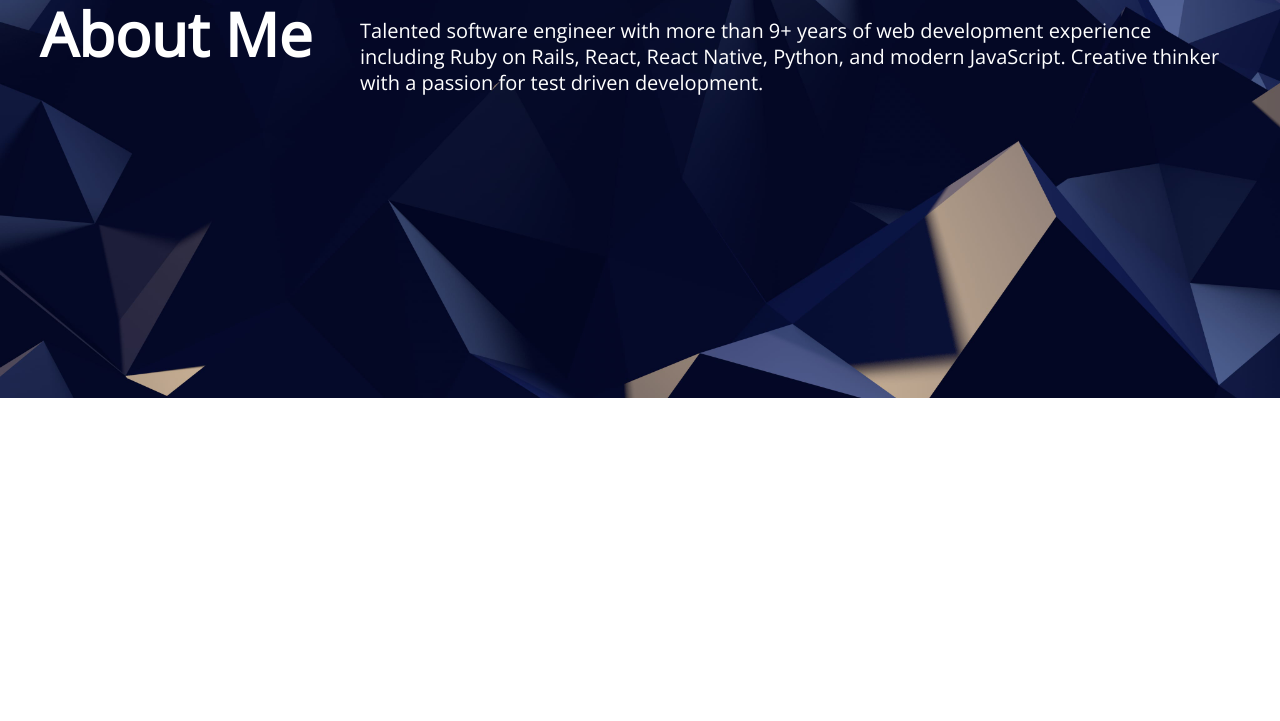
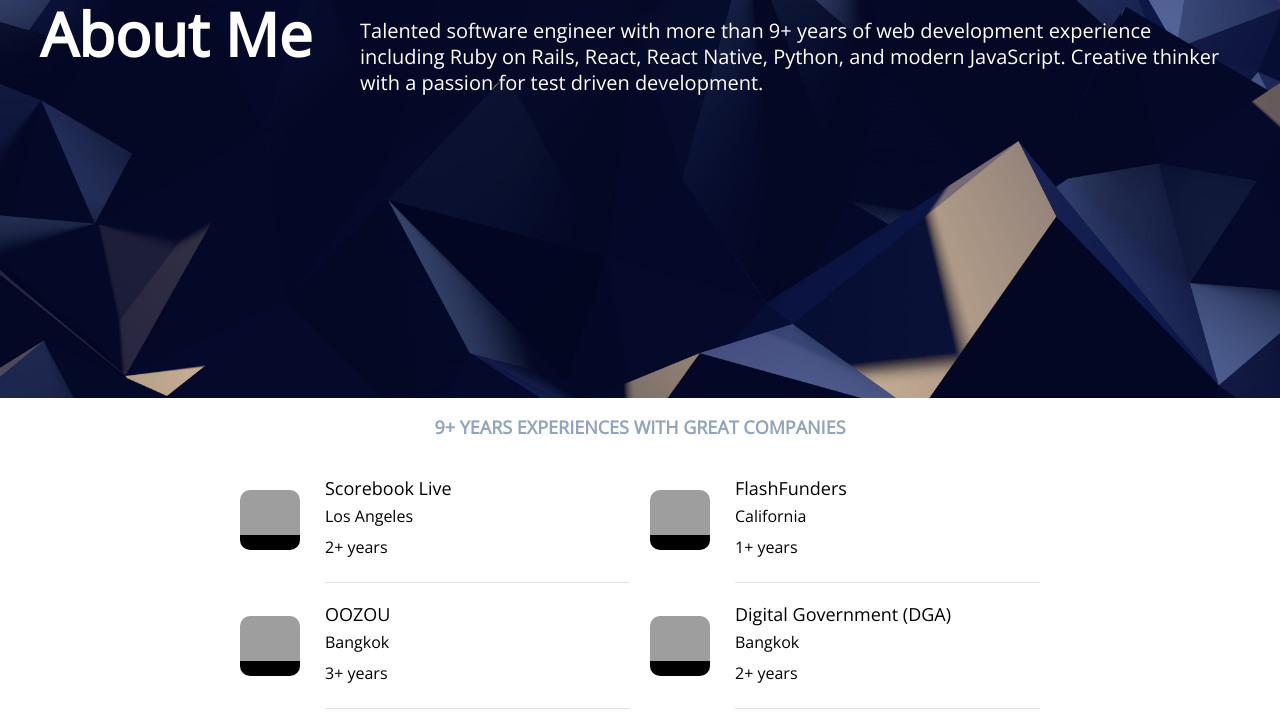
Before and after one commit to eakmotion/eakzang-portfolio, a Gatsby site: page / in a window 1280 px wide. Shown: the part 2010-2731 px from the top of the page. Before the commit the page ends 2414 px from the top, so only its background shows below. Built offline with nearby package versions, Linux system fonts and the light colour scheme; Gatsby itself is replaced by a stand-in of ours; grey boxes are pictures that could not be loaded.

Commit message:
Add job experience session

```diff
--- /dev/null
+++ b/src/components/cell.js
@@ -0,0 +1,45 @@
+import React from 'react'
+import styled from 'styled-components'
+
+const CellGroup = styled.div`
+  display: grid;
+  grid-template-columns: 60px auto;
+  grid-gap: 25px;
+  aligh-items: center;
+  height: 100%;
+`
+
+const CellImage = styled.div`
+  width: 60px;
+  height: 60px;
+  background: black;
+  border-radius: 10px;
+  background-image: url(${(props) => props.image});
+  background-size: 60px;
+  background-repeat: no-repeat;
+  margin: auto 0;
+`
+
+const CellTitle = styled.div`
+  font-size: 18px;
+  border-bottom: 1px solid rgba(0, 0, 0, 0.1);
+  padding: 20px 0;
+`
+
+const CellLocation = styled.div`
+  font-size: 16px;
+  padding: 5px 0;
+`
+
+const Cell = ({ title, image, location, duration }) => (
+  <CellGroup>
+    <CellImage image={image} />
+    <CellTitle>
+      {title}
+      <CellLocation>{location}</CellLocation>
+      <CellLocation>{duration}</CellLocation>
+    </CellTitle>
+  </CellGroup>
+)
+
+export default Cell
--- a/src/pages/index.js
+++ b/src/pages/index.js
@@ -6,6 +6,30 @@ import SEO from '../components/seo'
 import Card from '../components/card'
 import Section from '../components/section'
 import Wave from '../components/wave'
+import staticData from '../../static-data.json'
+import Cell from '../components/cell'
+import styled from 'styled-components'
+
+const SectionCaption = styled.p`
+  font-weight: 600;
+  font-size: 18px;
+  color: #94A4BA;
+  text-transform: uppercase;
+  text-align: center;
+`
+
+const SectionCellGroup = styled.div`
+  max-width: 800px;
+  margin: 0 auto 100px;
+  display: grid;
+  grid-template-columns: repeat(2, 1fr);
+  grid-column-gap: 20px;
+  padding: 0 20px;
+
+  @media (max-width: 800px) {
+    grid-template-columns: repeat(1, 1fr);
+  }
+`
 
 const IndexPage = () => (
   <Layout>
@@ -94,6 +118,20 @@ const IndexPage = () => (
         Python, and modern JavaScript. Creative thinker with a passion for
         test driven development. '
     />
+
+    <SectionCaption>
+      9+ years experiences with great companies
+    </SectionCaption>
+    <SectionCellGroup>
+      {staticData.experience.map(cell => (
+        <Cell
+          title={cell.title}
+          image={cell.image}
+          location={cell.location}
+          duration={cell.duration}
+          />
+      ))}
+    </SectionCellGroup>
   </Layout>
 )
 
--- /dev/null
+++ b/static-data.json
@@ -0,0 +1,28 @@
+{
+  "experience": [
+    {
+      "title": "Scorebook Live",
+      "location": "Los Angeles",
+      "duration": "2+ years",
+      "image": "https://d2ddoduugvun08.cloudfront.net/items/2d1k3r2S0K2B0F1z3B0D/sbl-logo.png?X-CloudApp-Visitor-Id=2827218&v=36184781"
+    },
+    {
+      "title": "FlashFunders",
+      "location": "California",
+      "duration": "1+ years",
+      "image": "https://d2ddoduugvun08.cloudfront.net/items/2d1k3r2S0K2B0F1z3B0D/sbl-logo.png?X-CloudApp-Visitor-Id=2827218&v=36184781"
+    },
+    {
+      "title": "OOZOU",
+      "location": "Bangkok",
+      "duration": "3+ years",
+      "image": "https://d2ddoduugvun08.cloudfront.net/items/2d1k3r2S0K2B0F1z3B0D/sbl-logo.png?X-CloudApp-Visitor-Id=2827218&v=36184781"
+    },
+    {
+      "title": "Digital Government (DGA)",
+      "location": "Bangkok",
+      "duration": "2+ years",
+      "image": "https://d2ddoduugvun08.cloudfront.net/items/2d1k3r2S0K2B0F1z3B0D/sbl-logo.png?X-CloudApp-Visitor-Id=2827218&v=36184781"
+    }
+  ]
+}
```
